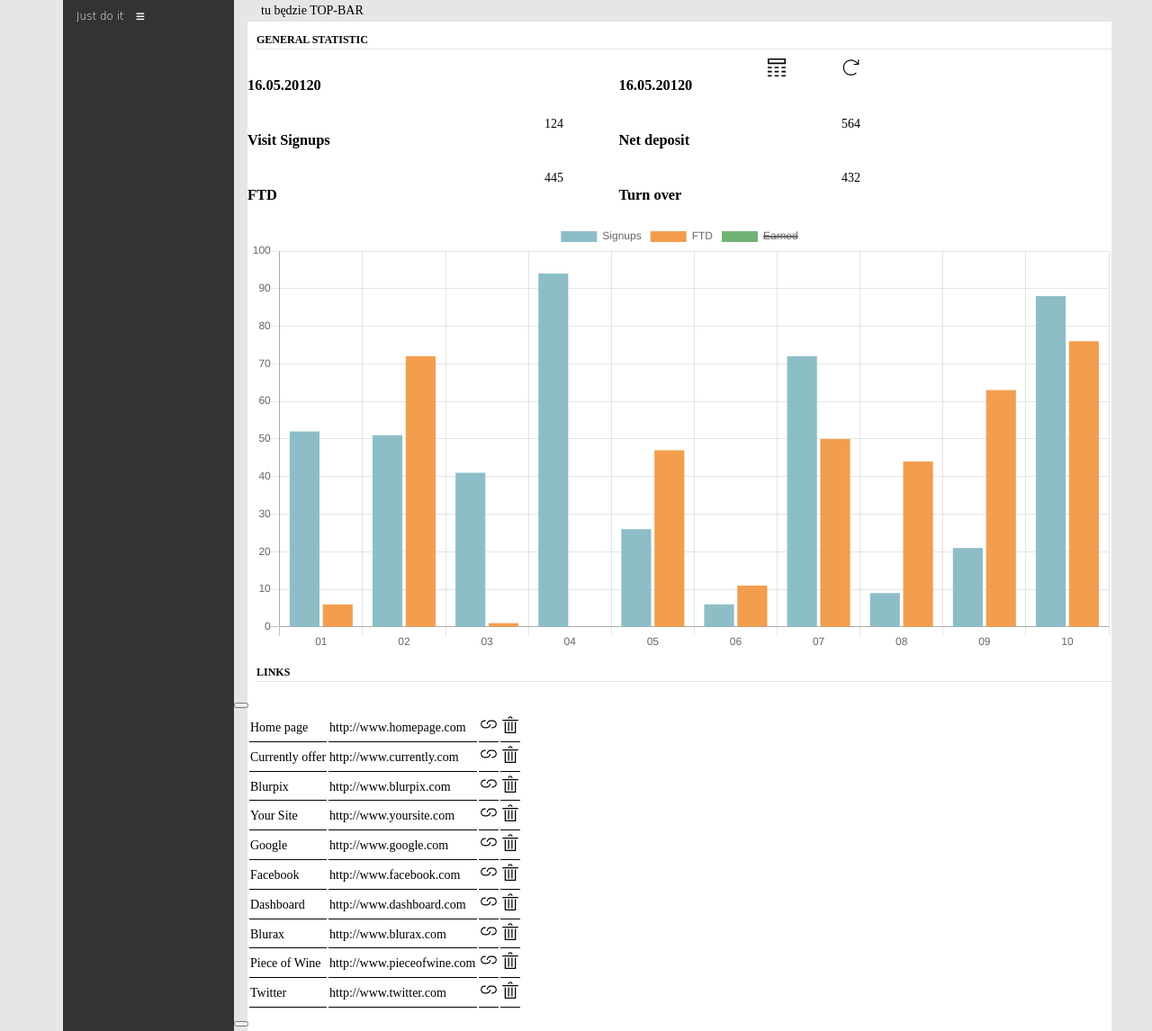
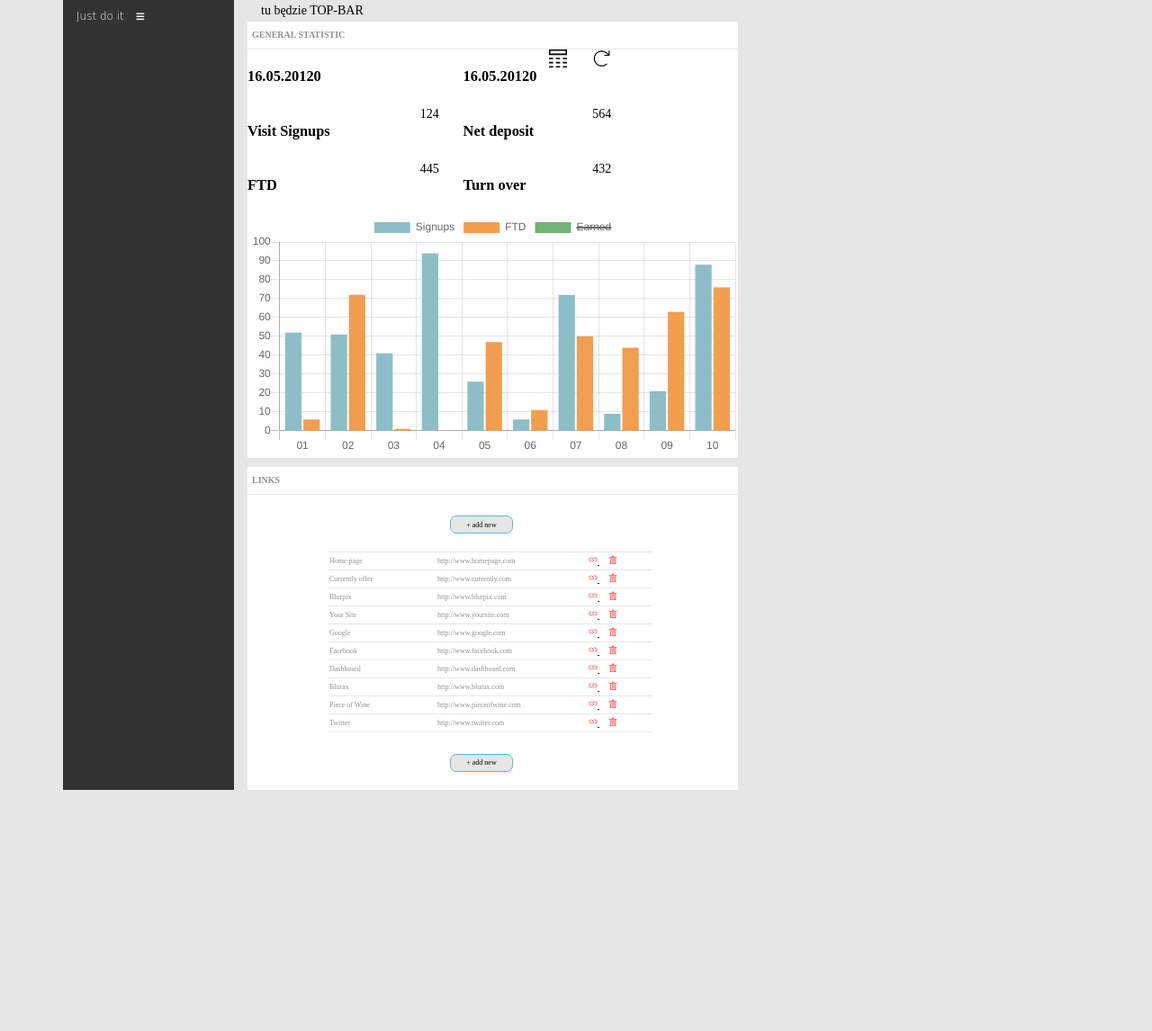
Before and after one commit to ArtIPok/individual-project, a website: page src/index.html in a window 1280 px wide. Shown: the whole page at 90% size. After the commit the page ends 878 px from the top, so only its background shows below. Drawn offline with nearby package versions, Linux system fonts and the light colour scheme; files that its build step writes are made by us from their sources; a web font is replaced by a local one.

Commit message:
Add style to general page

```diff
--- a/src/index.html
+++ b/src/index.html
@@ -145,7 +145,7 @@
           <div class="col-sm-12">tu będzie TOP-BAR</div>
           <section class="general">
           <div class="row">
-            <div class="col-sm-12">
+            <div class="col-sm-12 title">
               <h2 class="section-title">GENERAL STATISTIC</h2>
             </div>
           </div>
@@ -207,23 +207,23 @@
       </section>
       <section class="links">
         <div class="row">
-          <div class="col-sm-12">
+          <div class="col-sm-12 title">
               <h2 class="section-title">LINKS</h2>
           </div>
         </div>
         <div class="row">
           <div class="button-add">
-              <button type="button" name="button"></button>
+              <button type="button" name="button">+ add new</button>
           </div>
         </div>
         <div class="row">
           <div class="col-sm-12 table">
             <table>
               <tbody>
-                <tr class="table-hover">
+                <tr>
                   <td>Home page</td>
                   <td>http://www.homepage.com</td>
-                  <td>
+                  <td class="col-icons">
                     <a href="http://www.homepage.com" target="_blank">
                       <svg version="1.1" class="table_icons" id="link1" xmlns="http://www.w3.org/2000/svg" xmlns:xlink="http://www.w3.org/1999/xlink" x="0px" y="0px"
                       	 viewBox="0 0 18 10" style="enable-background:new 0 0 18 10;" xml:space="preserve">
@@ -231,8 +231,6 @@
                       	C8.8,1,7,2.8,7,5h1c0-1.7,1.3-3,3-3h2c1.7,0,3,1.3,3,3s-1.3,3-3,3h-1v1h1c2.2,0,4-1.8,4-4S15.2,1,13,1z"/>
                       </svg>
                     </a>
-                  </td>
-                  <td>
                     <svg version="1.1" class="table_icons" id="trash" xmlns="http://www.w3.org/2000/svg" xmlns:xlink="http://www.w3.org/1999/xlink" x="0px" y="0px"
                     	 viewBox="0 0 14 16" style="enable-background:new 0 0 14 16;" xml:space="preserve">
                     <path d="M11,15H3V6H2v10h10V6h-1V15z M0,4v1h14V4H0z M7,2c0.6,0,1,0.4,1,1h1c0-1.1-0.9-2-2-2S5,1.9,5,3h1C6,2.4,6.4,2,7,2z M8,6v8h1
@@ -243,7 +241,7 @@
                 <tr>
                   <td>Currently offer</td>
                   <td>http://www.currently.com</td>
-                  <td>
+                  <td class="col-icons">
                     <a href="http://www.currently.com" target="_blank">
                       <svg version="1.1" class="table_icons" id="link2" xmlns="http://www.w3.org/2000/svg" xmlns:xlink="http://www.w3.org/1999/xlink" x="0px" y="0px"
                       	 viewBox="0 0 18 10" style="enable-background:new 0 0 18 10;" xml:space="preserve">
@@ -251,8 +249,6 @@
                       	C8.8,1,7,2.8,7,5h1c0-1.7,1.3-3,3-3h2c1.7,0,3,1.3,3,3s-1.3,3-3,3h-1v1h1c2.2,0,4-1.8,4-4S15.2,1,13,1z"/>
                       </svg>
                     </a>
-                  </td>
-                  <td>
                     <svg version="1.1" class="table_icons" id="trash2" xmlns="http://www.w3.org/2000/svg" xmlns:xlink="http://www.w3.org/1999/xlink" x="0px" y="0px"
                        viewBox="0 0 14 16" style="enable-background:new 0 0 14 16;" xml:space="preserve">
                     <path d="M11,15H3V6H2v10h10V6h-1V15z M0,4v1h14V4H0z M7,2c0.6,0,1,0.4,1,1h1c0-1.1-0.9-2-2-2S5,1.9,5,3h1C6,2.4,6.4,2,7,2z M8,6v8h1
@@ -263,7 +259,7 @@
                 <tr>
                   <td>Blurpix</td>
                   <td>http://www.blurpix.com</td>
-                  <td>
+                  <td class="col-icons">
                     <a href="http://www.blurpix.com" target="_blank">
                       <svg version="1.1" class="table_icons" id="link3" xmlns="http://www.w3.org/2000/svg" xmlns:xlink="http://www.w3.org/1999/xlink" x="0px" y="0px"
                          viewBox="0 0 18 10" style="enable-background:new 0 0 18 10;" xml:space="preserve">
@@ -271,8 +267,6 @@
                         C8.8,1,7,2.8,7,5h1c0-1.7,1.3-3,3-3h2c1.7,0,3,1.3,3,3s-1.3,3-3,3h-1v1h1c2.2,0,4-1.8,4-4S15.2,1,13,1z"/>
                       </svg>
                     </a>
-                  </td>
-                  <td>
                     <svg version="1.1" class="table_icons" id="trash3" xmlns="http://www.w3.org/2000/svg" xmlns:xlink="http://www.w3.org/1999/xlink" x="0px" y="0px"
                        viewBox="0 0 14 16" style="enable-background:new 0 0 14 16;" xml:space="preserve">
                     <path d="M11,15H3V6H2v10h10V6h-1V15z M0,4v1h14V4H0z M7,2c0.6,0,1,0.4,1,1h1c0-1.1-0.9-2-2-2S5,1.9,5,3h1C6,2.4,6.4,2,7,2z M8,6v8h1
@@ -283,7 +277,7 @@
                 <tr>
                   <td>Your Site</td>
                   <td>http://www.yoursite.com</td>
-                  <td>
+                  <td class="col-icons">
                     <a href="http://www.yoursite.com" target="_blank">
                       <svg version="1.1" class="table_icons" id="link4" xmlns="http://www.w3.org/2000/svg" xmlns:xlink="http://www.w3.org/1999/xlink" x="0px" y="0px"
                       	 viewBox="0 0 18 10" style="enable-background:new 0 0 18 10;" xml:space="preserve">
@@ -291,8 +285,6 @@
                       	C8.8,1,7,2.8,7,5h1c0-1.7,1.3-3,3-3h2c1.7,0,3,1.3,3,3s-1.3,3-3,3h-1v1h1c2.2,0,4-1.8,4-4S15.2,1,13,1z"/>
                       </svg>
                     </a>
-                  </td>
-                  <td>
                     <svg version="1.1" class="table_icons" id="trash4" xmlns="http://www.w3.org/2000/svg" xmlns:xlink="http://www.w3.org/1999/xlink" x="0px" y="0px"
                        viewBox="0 0 14 16" style="enable-background:new 0 0 14 16;" xml:space="preserve">
                     <path d="M11,15H3V6H2v10h10V6h-1V15z M0,4v1h14V4H0z M7,2c0.6,0,1,0.4,1,1h1c0-1.1-0.9-2-2-2S5,1.9,5,3h1C6,2.4,6.4,2,7,2z M8,6v8h1
@@ -303,7 +295,7 @@
                 <tr>
                   <td>Google</td>
                   <td>http://www.google.com</td>
-                  <td>
+                  <td class="col-icons">
                     <a href="http://www.google.com" target="_blank">
                       <svg version="1.1" class="table_icons" id="link5" xmlns="http://www.w3.org/2000/svg" xmlns:xlink="http://www.w3.org/1999/xlink" x="0px" y="0px"
                       	 viewBox="0 0 18 10" style="enable-background:new 0 0 18 10;" xml:space="preserve">
@@ -311,8 +303,6 @@
                       	C8.8,1,7,2.8,7,5h1c0-1.7,1.3-3,3-3h2c1.7,0,3,1.3,3,3s-1.3,3-3,3h-1v1h1c2.2,0,4-1.8,4-4S15.2,1,13,1z"/>
                       </svg>
                     </a>
-                  </td>
-                  <td>
                     <svg version="1.1" class="table_icons" id="trash5" xmlns="http://www.w3.org/2000/svg" xmlns:xlink="http://www.w3.org/1999/xlink" x="0px" y="0px"
                        viewBox="0 0 14 16" style="enable-background:new 0 0 14 16;" xml:space="preserve">
                     <path d="M11,15H3V6H2v10h10V6h-1V15z M0,4v1h14V4H0z M7,2c0.6,0,1,0.4,1,1h1c0-1.1-0.9-2-2-2S5,1.9,5,3h1C6,2.4,6.4,2,7,2z M8,6v8h1
@@ -323,7 +313,7 @@
                 <tr>
                   <td>Facebook</td>
                   <td>http://www.facebook.com</td>
-                  <td>
+                  <td class="col-icons">
                     <a href="http://www.facebook.com" target="_blank">
                       <svg version="1.1" class="table_icons" id="link6" xmlns="http://www.w3.org/2000/svg" xmlns:xlink="http://www.w3.org/1999/xlink" x="0px" y="0px"
                       	 viewBox="0 0 18 10" style="enable-background:new 0 0 18 10;" xml:space="preserve">
@@ -331,8 +321,6 @@
                       	C8.8,1,7,2.8,7,5h1c0-1.7,1.3-3,3-3h2c1.7,0,3,1.3,3,3s-1.3,3-3,3h-1v1h1c2.2,0,4-1.8,4-4S15.2,1,13,1z"/>
                       </svg>
                     </a>
-                  </td>
-                  <td>
                     <svg version="1.1" class="table_icons" id="trash6" xmlns="http://www.w3.org/2000/svg" xmlns:xlink="http://www.w3.org/1999/xlink" x="0px" y="0px"
                        viewBox="0 0 14 16" style="enable-background:new 0 0 14 16;" xml:space="preserve">
                     <path d="M11,15H3V6H2v10h10V6h-1V15z M0,4v1h14V4H0z M7,2c0.6,0,1,0.4,1,1h1c0-1.1-0.9-2-2-2S5,1.9,5,3h1C6,2.4,6.4,2,7,2z M8,6v8h1
@@ -343,7 +331,7 @@
                 <tr>
                   <td>Dashboard</td>
                   <td>http://www.dashboard.com</td>
-                  <td>
+                  <td class="col-icons">
                     <a href="http://www.dashboard.com" target="_blank">
                       <svg version="1.1" class="table_icons" id="link7" xmlns="http://www.w3.org/2000/svg" xmlns:xlink="http://www.w3.org/1999/xlink" x="0px" y="0px"
                       	 viewBox="0 0 18 10" style="enable-background:new 0 0 18 10;" xml:space="preserve">
@@ -351,8 +339,6 @@
                       	C8.8,1,7,2.8,7,5h1c0-1.7,1.3-3,3-3h2c1.7,0,3,1.3,3,3s-1.3,3-3,3h-1v1h1c2.2,0,4-1.8,4-4S15.2,1,13,1z"/>
                       </svg>
                     </a>
-                  </td>
-                  <td>
                     <svg version="1.1" class="table_icons" id="trash7" xmlns="http://www.w3.org/2000/svg" xmlns:xlink="http://www.w3.org/1999/xlink" x="0px" y="0px"
                        viewBox="0 0 14 16" style="enable-background:new 0 0 14 16;" xml:space="preserve">
                     <path d="M11,15H3V6H2v10h10V6h-1V15z M0,4v1h14V4H0z M7,2c0.6,0,1,0.4,1,1h1c0-1.1-0.9-2-2-2S5,1.9,5,3h1C6,2.4,6.4,2,7,2z M8,6v8h1
@@ -363,7 +349,7 @@
                 <tr>
                   <td>Blurax</td>
                   <td>http://www.blurax.com</td>
-                  <td>
+                  <td class="col-icons">
                     <a href="http://www.blurax.com" target="_blank">
                       <svg version="1.1" class="table_icons" id="link8" xmlns="http://www.w3.org/2000/svg" xmlns:xlink="http://www.w3.org/1999/xlink" x="0px" y="0px"
                       	 viewBox="0 0 18 10" style="enable-background:new 0 0 18 10;" xml:space="preserve">
@@ -371,8 +357,6 @@
                       	C8.8,1,7,2.8,7,5h1c0-1.7,1.3-3,3-3h2c1.7,0,3,1.3,3,3s-1.3,3-3,3h-1v1h1c2.2,0,4-1.8,4-4S15.2,1,13,1z"/>
                       </svg>
                     </a>
-                  </td>
-                  <td>
                     <svg version="1.1" class="table_icons" id="trash8" xmlns="http://www.w3.org/2000/svg" xmlns:xlink="http://www.w3.org/1999/xlink" x="0px" y="0px"
                        viewBox="0 0 14 16" style="enable-background:new 0 0 14 16;" xml:space="preserve">
                     <path d="M11,15H3V6H2v10h10V6h-1V15z M0,4v1h14V4H0z M7,2c0.6,0,1,0.4,1,1h1c0-1.1-0.9-2-2-2S5,1.9,5,3h1C6,2.4,6.4,2,7,2z M8,6v8h1
@@ -383,7 +367,7 @@
                 <tr>
                   <td>Piece of Wine</td>
                   <td>http://www.pieceofwine.com</td>
-                  <td>
+                  <td class="col-icons">
                     <a href="http://www.pieceofwine.com" target="_blank">
                       <svg version="1.1" class="table_icons" id="link9" xmlns="http://www.w3.org/2000/svg" xmlns:xlink="http://www.w3.org/1999/xlink" x="0px" y="0px"
                       	 viewBox="0 0 18 10" style="enable-background:new 0 0 18 10;" xml:space="preserve">
@@ -391,8 +375,6 @@
                       	C8.8,1,7,2.8,7,5h1c0-1.7,1.3-3,3-3h2c1.7,0,3,1.3,3,3s-1.3,3-3,3h-1v1h1c2.2,0,4-1.8,4-4S15.2,1,13,1z"/>
                       </svg>
                     </a>
-                  </td>
-                  <td>
                     <svg version="1.1" class="table_icons" id="trash9" xmlns="http://www.w3.org/2000/svg" xmlns:xlink="http://www.w3.org/1999/xlink" x="0px" y="0px"
                        viewBox="0 0 14 16" style="enable-background:new 0 0 14 16;" xml:space="preserve">
                     <path d="M11,15H3V6H2v10h10V6h-1V15z M0,4v1h14V4H0z M7,2c0.6,0,1,0.4,1,1h1c0-1.1-0.9-2-2-2S5,1.9,5,3h1C6,2.4,6.4,2,7,2z M8,6v8h1
@@ -403,7 +385,7 @@
                 <tr>
                   <td>Twitter</td>
                   <td>http://www.twitter.com</td>
-                  <td>
+                  <td class="col-icons">
                     <a href="http://www.twitter.com" target="_blank">
                       <svg version="1.1" class="table_icons" id="link10" xmlns="http://www.w3.org/2000/svg" xmlns:xlink="http://www.w3.org/1999/xlink" x="0px" y="0px"
                       	 viewBox="0 0 18 10" style="enable-background:new 0 0 18 10;" xml:space="preserve">
@@ -411,8 +393,6 @@
                       	C8.8,1,7,2.8,7,5h1c0-1.7,1.3-3,3-3h2c1.7,0,3,1.3,3,3s-1.3,3-3,3h-1v1h1c2.2,0,4-1.8,4-4S15.2,1,13,1z"/>
                       </svg>
                     </a>
-                  </td>
-                  <td>
                     <svg version="1.1" class="table_icons" id="trash10" xmlns="http://www.w3.org/2000/svg" xmlns:xlink="http://www.w3.org/1999/xlink" x="0px" y="0px"
                        viewBox="0 0 14 16" style="enable-background:new 0 0 14 16;" xml:space="preserve">
                     <path d="M11,15H3V6H2v10h10V6h-1V15z M0,4v1h14V4H0z M7,2c0.6,0,1,0.4,1,1h1c0-1.1-0.9-2-2-2S5,1.9,5,3h1C6,2.4,6.4,2,7,2z M8,6v8h1
@@ -426,10 +406,11 @@
         </div>
         <div class="row">
           <div class="button-add">
-            <button type="button" name="button"></button>
+            <button type="button" name="button">+ add new</button>
           </div>
         </div>
       </section>
+        </div>
       </div>
     </div>
     <script src="https://cdnjs.cloudflare.com/ajax/libs/Chart.js/2.4.0/Chart.min.js"></script>
--- a/src/sass/_variables.scss
+++ b/src/sass/_variables.scss
@@ -8,3 +8,4 @@ $paragraph-font-size: 16px;
 /* Fonts */
 $brand-font: 'Calligraffitti', cursive;
 $navbar-font: 'Open Sans Condensed', sans-serif;
+$color-font: #929191;
--- a/src/sass/pages/_general.scss
+++ b/src/sass/pages/_general.scss
@@ -1,14 +1,41 @@
 .general, .links {
   background-color: #FFF;
   margin-right: -40px;
+  width: 545px;
+}
+
+.links {
+  margin-top: 10px;
+}
+.title {
+  border-bottom: 1px solid #e6e6e6;
 }
 
 .section-title {
-  font-size: 12px;
-  border-bottom: 1px solid #e6e6e6;
-  margin-left: 10px;
+  margin: 0;
+  font-size: 10px;
+  line-height: 30px;
+  color: $color-font;
+  margin-left: 5px;
 }
 
 canvas {
   // background-color: #FFF;
 }
+
+.button-add {
+  margin: 20px 0 20px 240px;
+  button {
+    width: 70px;
+    height: 20px;
+    border-radius: 7px;
+    font-size: 8px;
+    background-color: #e6e6e6;
+    border: 1px solid #60b4e4;
+  }
+  :hover {
+    background-color: #60b4e4;
+    border-style: none;
+    color: #FFF;
+  }
+}
--- a/src/sass/pages/_global.scss
+++ b/src/sass/pages/_global.scss
@@ -29,25 +29,3 @@ body {
   width: 30px;
   height: 30px;
 }
-
-
-.table_icons {
-  //display: none;
-  width: 20px;
-  height: 20px;
-}
-
-.calendar-icon {
-  //display: none;
-  width: 20px;
-  height: 20px;
-}
-
-
-.table_icons:hover {
-  display: block;
-}
-
-td {
-  border-bottom: 1px solid #000;
-}
--- a/src/sass/sections/_sidebar.scss
+++ b/src/sass/sections/_sidebar.scss
@@ -8,6 +8,7 @@
   color: #FFF;
   font-family: $navbar-font;
   font-size: 8px;
+
   svg {
     width: 8px;
     height: 8px;
@@ -15,6 +16,7 @@
     margin-left: -45px;
     transform: translateY(1px);
   }
+
   p {
     margin: 0;
   }
@@ -89,6 +91,7 @@
   margin-top: 280px;
   margin-left: 35px;
   line-height: 25px;
+
   svg {
     width: 12px;
     height: 12px;
@@ -118,3 +121,46 @@
 .quit {
   text-align: center;
 }
+
+.table {
+  margin-left: 90px;
+
+  table {
+    border-collapse: collapse;
+  }
+
+  tr {
+    font-size: 8px;
+    color: $color-font;
+
+    &:hover {
+      background-color: #e6e6e6;
+      // display: block;
+    }
+  }
+
+  td {
+    width: 120px;
+    height: 20px;
+    border-bottom: 1px solid #e6e6e6;
+    border-top: 1px solid #e6e6e6;
+
+    &.col-icons {
+      text-align: center;
+    }
+  }
+}
+
+.table_icons {
+  // display: none;
+  margin-left: 10px;
+  fill: red;
+  width: 10px;
+  height: 10px;
+}
+
+.calendar-icon {
+  //display: none;
+  width: 20px;
+  height: 20px;
+}
```
